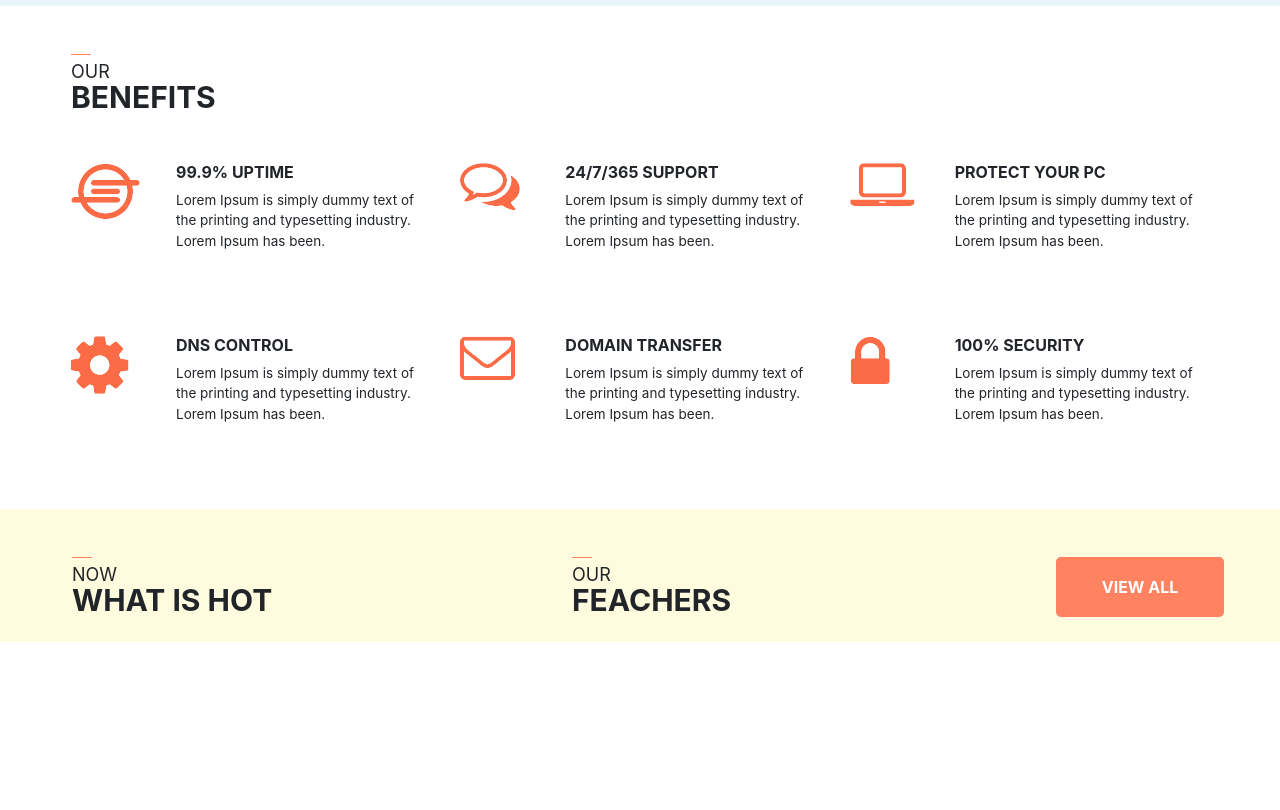
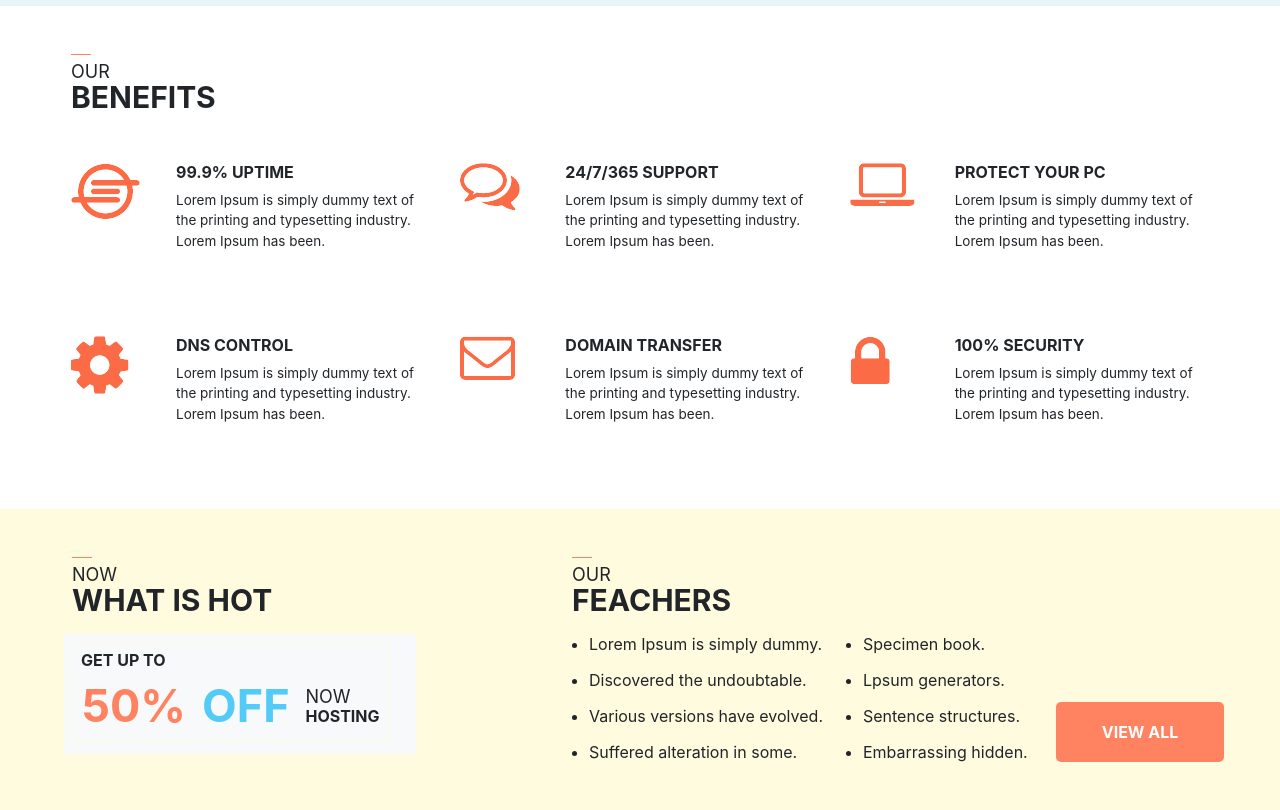
Before and after one commit to olenasonina/examination, a plain HTML site: page index.html in a window 1280 px wide. Shown: the part 730-1540 px from the top of the page. Before the commit the page ends 1372 px from the top, so only its background shows below. Drawn offline with Linux system fonts and the light colour scheme.

Commit message:
end screen-4

```diff
--- a/css/style.css
+++ b/css/style.css
@@ -166,3 +166,37 @@
     color: white;
     font-weight: bold;
 }
+
+.figure {
+    min-height: 120px;
+    border: none;
+    position: relative;
+}
+
+.figure_2 {
+    border: 1px solid #fffbde;
+    position: absolute;
+    line-height: normal;
+}
+
+.gigant_red {
+    font-size: 45px;
+    text-transform: uppercase;
+    font-weight: bold;
+    color: #ff8261;
+}
+
+.gigant_blue {
+    font-size: 45px;
+    text-transform: uppercase;
+    font-weight: bold;
+    color: #52cbf8;
+}
+
+.points {
+    line-height: 36px;
+}
+
+.view {
+    align-self: flex-end;
+}
--- a/index.html
+++ b/index.html
@@ -161,20 +161,46 @@
         <div class="screen4">
             <div class="container">
                 <div class="screen_4_HOTfeachers row">
-                  <div class="hot pt-5 pb-4 px-3 col-5">
+                  <div class="hot pt-5 pb-4 px-3 col-4">
                       <div class="line mx-3 mb-1"></div>
-                      <div class="screen_h hot px-3"><span class="mini-text">now</span><br><span class="maxi-text">what is hot</span></div>
+                      <div class="screen_h hot px-3 pb-2"><span class="mini-text">now</span><br><span class="maxi-text">what is hot</span></div>
+                      <div class="figure bg-light d-block mx-2 my-2 px-2 py-2">
+                        <div class="figure_2 bg-light d-block px-2 py-2">
+                          <p class="h6">get up to</p>
+                          <div class="row flex-nowrap align-items-center px-2">
+                            <p class="gigant_red px-2 my-0">50%</p>
+                            <p class="gigant_blue px-2 my-0">off</p>
+                            <p class="twiceline px-2 my-0"><span class="mini-text d-block">now</span><span class="h6 my-0 d-block">hosting</span></p>
+                        </div>
+                        </div>
                   </div>
+                </div>
+
+                  <div class="pusto pt-5 pb-4 px-3 col-1"></div>
 
                   <div class="feachers pt-5 pb-4 px-3 col-5">
                       <div class="line mx-3 mb-1"></div>
                       <div class="screen_h hot px-3"><span class="mini-text">our</span><br><span class="maxi-text">feachers</span></div>
+                      <div class="points row px-2 pt-2 my-0">
+                        <ul d-block my-0>
+                          <li>Lorem Ipsum is simply dummy.</li>
+                          <li>Discovered the undoubtable.</li>
+                          <li>Various versions have evolved.</li>
+                          <li>Suffered alteration in some.</li>
+                        </ul>
+                        <ul d-block my-0>
+                            <li>Specimen book.</li>
+                            <li>Lpsum generators.</li>
+                            <li>Sentence structures.</li>
+                            <li>Embarrassing hidden.</li>
+                        </ul>
+                      </div>
                   </div>
 
-                  <div class="button pt-5 px-3 col-2">
+                  <div class="button view pb-5 px-3 col-2">
                       <button type="button" class="btn btn-block btn-orange">view all</button>
                   </div>
-                </div>
+
             </div>
         </div>
 
```
